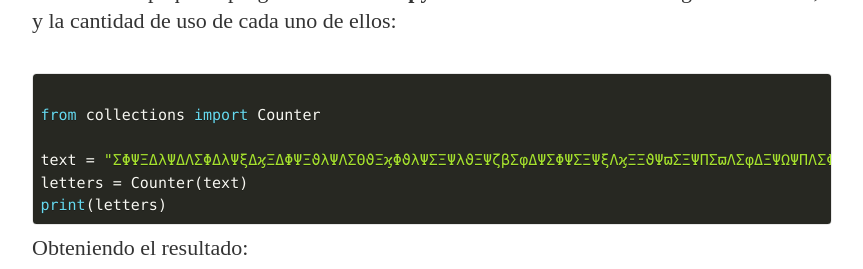
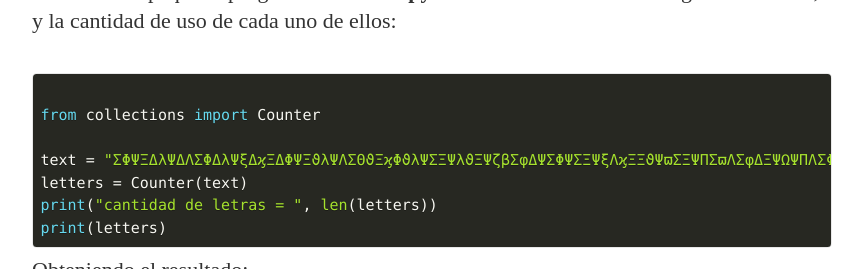
Before and after one commit to nahuelbrandan/nahuelbrandan.github.io, a Jekyll site: the page built from _posts/2019-01-04-como-desencriptar-un-texto-usando-analisis-de-frecuencia.md, in a window 1280 px wide and 900 px high, scrolled down 3070 px, cut to the strip 64-333 px from the top of the window. Shown: the whole strip, without its empty margins (208-1071 px from the left). Built offline with Jekyll 4.4.1, drawn with Linux system fonts in a browser that asks for light colours; nearby versions of some CDN libraries; some web fonts are replaced.

Commit message:
print que faltaba

```diff
--- a/_posts/2019-01-04-como-desencriptar-un-texto-usando-analisis-de-frecuencia.md
+++ b/_posts/2019-01-04-como-desencriptar-un-texto-usando-analisis-de-frecuencia.md
@@ -52,6 +52,7 @@ from collections import Counter
 
 text = "ΣΦΨΞΔλΨΔΛΣΦΔλΨξΔϗΞΔΦΨΞϑλΨΛΣΘϑΞϗΦϑλΨΣΞΨλϑΞΨζβΣφΔΨΣΦΨΣΞΨξΛϗΞΞϑΨϖΣΞΨΠΣϖΛΣφΔΞΨΩΨΠΛΣΦϖϗϖϑΨΔΨΞΔΨΘΔφϗΔΨϖΣΨΞϑλΨΓΔΘϗΦϑλΨΣΞΨΔΛΛϗΣΛϑΨαΔΨΣΞΨΔΛΛϗΣΛϑΨαΔΨΣλΨξΔΦϖΣΛΔΨϖΣΨΦϗΣξΞΔΨλβΨΠϑΦΓΡϑΨΔΞΨαϗΣΦμϑΨΞϑΨλΔΞβϖΔΦΨΞΔλΨεΞΔβμΔλΨϖΣΞΨΠΔζϑΦΔΞΨΩΨΔΦϗΘΔΦϖϑΨΞΔΨμΛϑΠΔΨΠΔΛΨΣλϑλΨΓΣΛΛϑλΨΣΞΨΔΛΛϗΣΛϑΨαΔΨΣΞΨΔΛΛϗΣΛϑΨαΔΨΞΔλΨΠΣΦΔλΨΩΨΞΔλΨαΔηβϗμΔλΨλΣΨαΔΦΨΠΔΛΨΞΔΨΘϗλΘΔΨλΣΦϖΔΨΞΔλΨΠΣΦΔλΨλϑΦΨϖΣΨΦϑλϑμΛϑλΨΞΔλΨαΔηβϗμΔλΨλϑΦΨΔζΣΦΔλ"
 letters = Counter(text)
+print("cantidad de letras = ", len(letters))
 print(letters)
 </code></pre>
 
```
